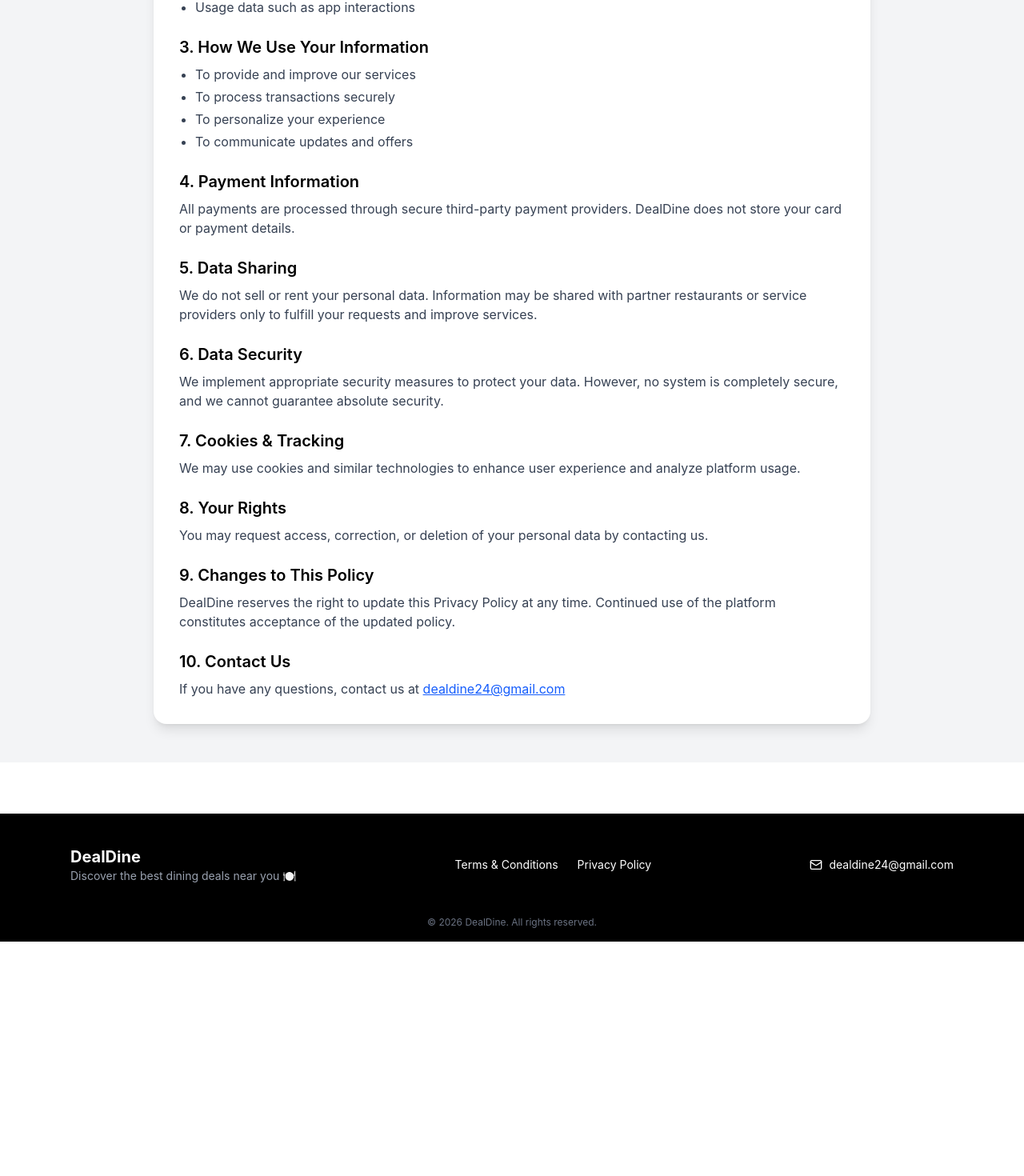
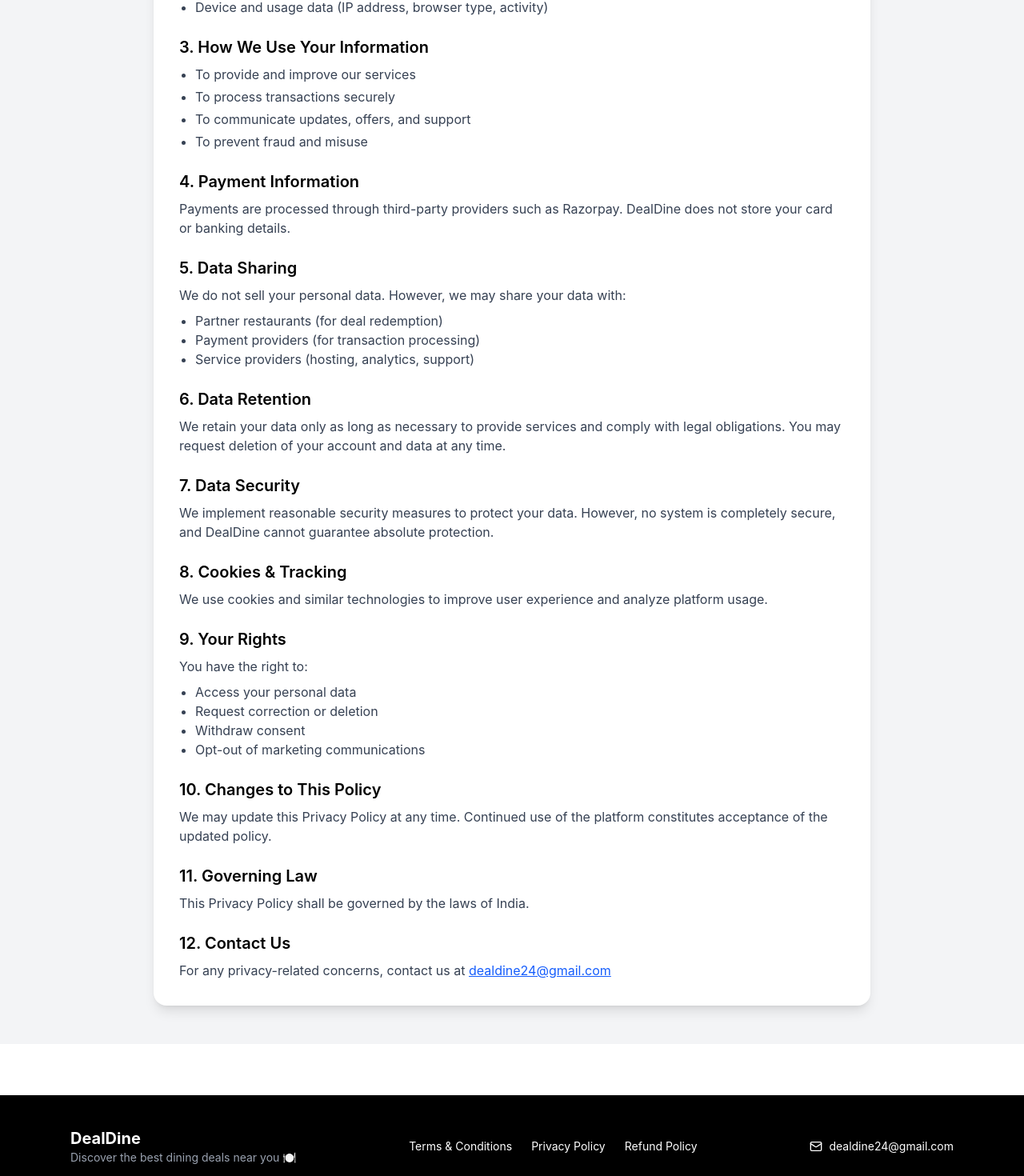
Before and after one commit to Lavyasurana/DealDine, a React (Vite) app in the folder frontend/: page /privacy in a window 1280 px wide. Shown: the part 499-1969 px from the top of the page at 80% size. Before the commit the page ends 1676 px from the top, so only its background shows below. Built offline with nearby package versions, Linux system fonts and the light colour scheme; no server answers.

Commit message:
refund policy and few changes

```diff
--- a/frontend/src/App.jsx
+++ b/frontend/src/App.jsx
@@ -19,6 +19,7 @@
 import { Privacy } from './pages/Privacy'
 import ForgotPassword from './pages/ForgotPassword'
 import ResetPassword from './pages/ResetPassword'
+import { RefundPolicy } from './pages/Refund'
 function App() {
 
 
@@ -55,6 +56,7 @@
           <Route path="/privacy" element={<Privacy/>}/>
           <Route path="/forgot-password" element={<ForgotPassword/>}/>
           <Route path='/reset-password/:token' element={<ResetPassword/>}/>
+          <Route path="/refund" element={<RefundPolicy/>}/>
           </Routes>
         </div>
         <Footer/>
--- a/frontend/src/components/Footer.jsx
+++ b/frontend/src/components/Footer.jsx
@@ -27,6 +27,12 @@
           >
             Privacy Policy
           </a>
+          <a
+            href="/refund"
+            className="hover:text-gray-300 transition"
+          >
+            Refund Policy
+          </a>
         </div>
 
         {/* 🔹 Contact */}
--- a/frontend/src/pages/Privacy.jsx
+++ b/frontend/src/pages/Privacy.jsx
@@ -13,13 +13,11 @@
 
         {/* 1 */}
         <section className="mb-6">
-            <h2 className="text-xl font-semibold mb-2">
-              1. Introduction
-            </h2>
+          <h2 className="text-xl font-semibold mb-2">1. Introduction</h2>
           <p className="text-gray-700">
-              DealDine values your privacy. This Privacy Policy explains how we
-              collect, use, and protect your personal information when you use our
-              platform.
+            DealDine values your privacy. By using our platform, you consent
+            to the collection and use of your information as described in this
+            Privacy Policy.
           </p>
         </section>
 
@@ -32,7 +30,7 @@
             <li>Name, email address, and phone number</li>
             <li>Account and login details</li>
             <li>Transaction and payment information</li>
-              <li>Usage data such as app interactions</li>
+            <li>Device and usage data (IP address, browser type, activity)</li>
           </ul>
         </section>
 
@@ -44,8 +42,8 @@
           <ul className="list-disc pl-5 text-gray-700 space-y-1">
             <li>To provide and improve our services</li>
             <li>To process transactions securely</li>
-              <li>To personalize your experience</li>
-              <li>To communicate updates and offers</li>
+            <li>To communicate updates, offers, and support</li>
+            <li>To prevent fraud and misuse</li>
           </ul>
         </section>
 
@@ -55,8 +53,8 @@
             4. Payment Information
           </h2>
           <p className="text-gray-700">
-              All payments are processed through secure third-party payment
-              providers. DealDine does not store your card or payment details.
+            Payments are processed through third-party providers such as
+            Razorpay. DealDine does not store your card or banking details.
           </p>
         </section>
 
@@ -66,65 +64,97 @@
             5. Data Sharing
           </h2>
           <p className="text-gray-700">
-              We do not sell or rent your personal data. Information may be shared
-              with partner restaurants or service providers only to fulfill your
-              requests and improve services.
+            We do not sell your personal data. However, we may share your data
+            with:
+            <ul className="list-disc pl-5 mt-2">
+              <li>Partner restaurants (for deal redemption)</li>
+              <li>Payment providers (for transaction processing)</li>
+              <li>Service providers (hosting, analytics, support)</li>
+            </ul>
           </p>
         </section>
 
         {/* 6 */}
         <section className="mb-6">
           <h2 className="text-xl font-semibold mb-2">
-              6. Data Security
+            6. Data Retention
           </h2>
           <p className="text-gray-700">
-              We implement appropriate security measures to protect your data.
-              However, no system is completely secure, and we cannot guarantee
-              absolute security.
+            We retain your data only as long as necessary to provide services
+            and comply with legal obligations. You may request deletion of your
+            account and data at any time.
           </p>
         </section>
 
         {/* 7 */}
         <section className="mb-6">
           <h2 className="text-xl font-semibold mb-2">
-              7. Cookies & Tracking
+            7. Data Security
           </h2>
           <p className="text-gray-700">
-              We may use cookies and similar technologies to enhance user
-              experience and analyze platform usage.
+            We implement reasonable security measures to protect your data.
+            However, no system is completely secure, and DealDine cannot
+            guarantee absolute protection.
           </p>
         </section>
 
         {/* 8 */}
         <section className="mb-6">
           <h2 className="text-xl font-semibold mb-2">
-              8. Your Rights
+            8. Cookies & Tracking
           </h2>
           <p className="text-gray-700">
-              You may request access, correction, or deletion of your personal
-              data by contacting us.
+            We use cookies and similar technologies to improve user experience
+            and analyze platform usage.
           </p>
         </section>
 
         {/* 9 */}
         <section className="mb-6">
           <h2 className="text-xl font-semibold mb-2">
-              9. Changes to This Policy
+            9. Your Rights
           </h2>
           <p className="text-gray-700">
-              DealDine reserves the right to update this Privacy Policy at any
-              time. Continued use of the platform constitutes acceptance of the
-              updated policy.
+            You have the right to:
+            <ul className="list-disc pl-5 mt-2">
+              <li>Access your personal data</li>
+              <li>Request correction or deletion</li>
+              <li>Withdraw consent</li>
+              <li>Opt-out of marketing communications</li>
+            </ul>
           </p>
         </section>
 
+
+
         {/* 10 */}
+        <section className="mb-6">
+          <h2 className="text-xl font-semibold mb-2">
+            10. Changes to This Policy
+          </h2>
+          <p className="text-gray-700">
+            We may update this Privacy Policy at any time. Continued use of the
+            platform constitutes acceptance of the updated policy.
+          </p>
+        </section>
+
+        {/* 11 */}
+        <section className="mb-6">
+          <h2 className="text-xl font-semibold mb-2">
+            11. Governing Law
+          </h2>
+          <p className="text-gray-700">
+            This Privacy Policy shall be governed by the laws of India.
+          </p>
+        </section>
+
+        {/* 12 */}
         <section>
           <h2 className="text-xl font-semibold mb-2">
-              10. Contact Us
+            12. Contact Us
           </h2>
           <p className="text-gray-700">
-              If you have any questions, contact us at{" "}
+            For any privacy-related concerns, contact us at{" "}
             <a
               href="mailto:dealdine24@gmail.com"
               className="text-blue-600 underline"
--- /dev/null
+++ b/frontend/src/pages/Refund.jsx
@@ -0,0 +1,145 @@
+export function RefundPolicy() {
+    return (
+      <div className="min-h-screen bg-gray-100 px-6 py-12">
+        <div className="max-w-4xl mx-auto bg-white p-8 rounded-2xl shadow-lg">
+
+          <h1 className="text-3xl font-bold mb-6">
+            Refund Policy
+          </h1>
+
+          <p className="text-gray-600 mb-6">
+            Last Updated: {new Date().toLocaleDateString("en-IN")}
+          </p>
+
+          {/* 1 */}
+          <section className="mb-6">
+            <h2 className="text-xl font-semibold mb-2">
+              1. Overview
+            </h2>
+            <p className="text-gray-700">
+              At DealDine, we strive to provide a seamless experience for users
+              purchasing dining deals. This Refund Policy outlines the conditions
+              under which refunds may be issued.
+            </p>
+          </section>
+
+          {/* 2 */}
+          <section className="mb-6">
+            <h2 className="text-xl font-semibold mb-2">
+              2. Eligible Refund Cases
+            </h2>
+            <p className="text-gray-700">
+              Refunds will only be provided under the following circumstances:
+            </p>
+            <ul className="list-disc pl-5 mt-2 text-gray-700 space-y-1">
+              <li>Payment was successfully deducted but no coupon was issued</li>
+              <li>Duplicate payment was made for the same transaction</li>
+              <li>
+                The partner restaurant refuses to honor a valid, unexpired coupon
+              </li>
+              <li>Technical errors caused incorrect billing or transaction failure</li>
+            </ul>
+          </section>
+
+          {/* 3 */}
+          <section className="mb-6">
+            <h2 className="text-xl font-semibold mb-2">
+              3. Non-Refundable Cases
+            </h2>
+            <p className="text-gray-700">
+              Refunds will NOT be provided in the following situations:
+            </p>
+            <ul className="list-disc pl-5 mt-2 text-gray-700 space-y-1">
+              <li>Coupon has already been redeemed</li>
+              <li>Coupon has expired</li>
+              <li>User changes their mind after purchase</li>
+              <li>Failure to use the coupon within its validity period</li>
+              <li>
+                Dissatisfaction with food, service, or experience at the restaurant
+              </li>
+            </ul>
+          </section>
+
+          {/* 4 */}
+          <section className="mb-6">
+            <h2 className="text-xl font-semibold mb-2">
+              4. Refund Process
+            </h2>
+            <p className="text-gray-700">
+              To request a refund, users must contact us within a reasonable time
+              from the transaction date by emailing{" "}
+              <span className="font-medium">dealdine24@gmail.com</span> with
+              transaction details.
+              <br /><br />
+              DealDine reserves the right to verify the request before processing
+              any refund.
+            </p>
+          </section>
+
+          {/* 5 */}
+          <section className="mb-6">
+            <h2 className="text-xl font-semibold mb-2">
+              5. Refund Timeline
+            </h2>
+            <p className="text-gray-700">
+              Approved refunds will be processed within 5–7 business days. The
+              actual credit time may vary depending on the payment provider or bank.
+            </p>
+          </section>
+
+          {/* 6 */}
+          <section className="mb-6">
+            <h2 className="text-xl font-semibold mb-2">
+              6. Chargebacks & Fraud
+            </h2>
+            <p className="text-gray-700">
+              Users are encouraged to contact DealDine before initiating a chargeback.
+              Fraudulent disputes, misuse of coupons, or abuse of refund policies
+              may result in account suspension or permanent ban.
+            </p>
+          </section>
+
+          {/* 7 */}
+          <section className="mb-6">
+            <h2 className="text-xl font-semibold mb-2">
+              7. Platform Responsibility
+            </h2>
+            <p className="text-gray-700">
+              DealDine acts as an intermediary platform connecting users and
+              partner restaurants. While we assist in resolving disputes, we are
+              not responsible for service-related issues at restaurants.
+            </p>
+          </section>
+
+          {/* 8 */}
+          <section className="mb-6">
+            <h2 className="text-xl font-semibold mb-2">
+              8. Policy Updates
+            </h2>
+            <p className="text-gray-700">
+              DealDine reserves the right to update this Refund Policy at any time.
+              Continued use of the platform constitutes acceptance of the updated
+              policy.
+            </p>
+          </section>
+
+          {/* 9 */}
+          <section>
+            <h2 className="text-xl font-semibold mb-2">
+              9. Contact Us
+            </h2>
+            <p className="text-gray-700">
+              For refund-related queries, contact us at{" "}
+              <a
+                href="mailto:dealdine24@gmail.com"
+                className="text-blue-600 underline"
+              >
+                dealdine24@gmail.com
+              </a>
+            </p>
+          </section>
+
+        </div>
+      </div>
+    );
+  }
--- a/frontend/src/pages/Terms.jsx
+++ b/frontend/src/pages/Terms.jsx
@@ -13,105 +13,166 @@
 
         {/* 1 */}
         <section className="mb-6">
-            <h2 className="text-xl font-semibold mb-2">
-              1. Introduction
-            </h2>
+          <h2 className="text-xl font-semibold mb-2">1. Introduction</h2>
           <p className="text-gray-700">
             Welcome to DealDine. By accessing or using our platform, you agree
-              to comply with and be bound by these Terms & Conditions.
+            to comply with and be bound by these Terms & Conditions. If you do
+            not agree, please do not use our services.
           </p>
         </section>
 
         {/* 2 */}
         <section className="mb-6">
-            <h2 className="text-xl font-semibold mb-2">
-              2. Use of Platform
-            </h2>
+          <h2 className="text-xl font-semibold mb-2">2. Platform Role</h2>
           <p className="text-gray-700">
-              DealDine provides users with access to exclusive dining deals and
-              coupons. Users agree to use the platform only for lawful purposes
-              and not to misuse or exploit the services.
+            DealDine acts solely as an intermediary platform that connects users
+            with partner restaurants offering promotional deals and coupons.
+            DealDine does not own, operate, or control any restaurant and is not
+            responsible for the quality, safety, or availability of services
+            provided by them.
           </p>
         </section>
 
         {/* 3 */}
         <section className="mb-6">
-            <h2 className="text-xl font-semibold mb-2">
-              3. Account Responsibility
-            </h2>
+          <h2 className="text-xl font-semibold mb-2">3. Use of Platform</h2>
           <p className="text-gray-700">
-              You are responsible for maintaining the confidentiality of your
-              account and login credentials. Any activity under your account is
-              your responsibility.
+            Users agree to use DealDine only for lawful purposes. Any misuse,
+            fraudulent activity, or attempt to exploit the platform may result
+            in suspension or termination of access.
           </p>
         </section>
 
         {/* 4 */}
         <section className="mb-6">
-            <h2 className="text-xl font-semibold mb-2">
-              4. Payments & Transactions
-            </h2>
+          <h2 className="text-xl font-semibold mb-2">4. Account Responsibility</h2>
           <p className="text-gray-700">
-              All payments made through DealDine are processed via secure
-              third-party payment gateways. DealDine is not responsible for any
-              payment failures, delays, or issues caused by these providers.
+            You are responsible for maintaining the confidentiality of your
+            account credentials. Any activity conducted through your account
+            shall be your responsibility.
           </p>
         </section>
 
         {/* 5 */}
         <section className="mb-6">
-            <h2 className="text-xl font-semibold mb-2">
-              5. Refund Policy
-            </h2>
+          <h2 className="text-xl font-semibold mb-2">5. Payments & Transactions</h2>
           <p className="text-gray-700">
-              All purchases are final. Refunds are not provided once a coupon has
-              been successfully issued, except in cases of technical errors or
-              duplicate charges.
+            All payments on DealDine are processed through third-party payment
+            gateways. DealDine is not responsible for payment failures, delays,
+            or security issues arising from these providers.
+            <br /><br />
+            In case of pricing errors, duplicate payments, or failed
+            transactions, DealDine reserves the right to investigate and take
+            appropriate action.
           </p>
         </section>
 
         {/* 6 */}
         <section className="mb-6">
-            <h2 className="text-xl font-semibold mb-2">
-              6. Coupon Usage
-            </h2>
+          <h2 className="text-xl font-semibold mb-2">6. Coupon Usage</h2>
           <p className="text-gray-700">
-              Coupons are subject to availability, validity period, and
-              restaurant-specific terms. Misuse of coupons may result in account
-              suspension.
+            Coupons purchased on DealDine are subject to availability, validity
+            period, and specific terms set by partner restaurants. Users must
+            verify deal availability before visiting.
+            <br /><br />
+            Coupons cannot be resold, transferred, or reused once redeemed.
           </p>
         </section>
 
         {/* 7 */}
         <section className="mb-6">
-            <h2 className="text-xl font-semibold mb-2">
-              7. Limitation of Liability
-            </h2>
+          <h2 className="text-xl font-semibold mb-2">7. Refund Policy</h2>
           <p className="text-gray-700">
-              DealDine is not liable for any issues related to food quality,
-              service, or experience at partner restaurants. Any disputes must be
-              resolved directly with the restaurant.
+            Refunds will only be provided under the following conditions:
+            <ul className="list-disc ml-6 mt-2">
+              <li>Payment was deducted but coupon was not issued</li>
+              <li>Duplicate transaction occurred</li>
+              <li>Restaurant refuses to honor a valid coupon</li>
+            </ul>
+            <br />
+            No refunds will be issued once a coupon has been successfully
+            redeemed or after its expiry.
           </p>
         </section>
 
         {/* 8 */}
         <section className="mb-6">
           <h2 className="text-xl font-semibold mb-2">
-              8. Changes to Terms
+            8. Restaurant Responsibility
           </h2>
           <p className="text-gray-700">
-              DealDine reserves the right to update or modify these terms at any
-              time without prior notice.
+            DealDine is not responsible for any service-related issues,
+            including food quality, delays, or refusal of service by partner
+            restaurants. Any disputes must be resolved directly with the
+            restaurant.
           </p>
         </section>
 
         {/* 9 */}
+        <section className="mb-6">
+          <h2 className="text-xl font-semibold mb-2">
+            9. Fraud & Misuse
+          </h2>
+          <p className="text-gray-700">
+            DealDine reserves the right to suspend or terminate accounts
+            involved in fraudulent activities, abuse of coupons, or excessive
+            chargebacks.
+          </p>
+        </section>
+
+        {/* 10 */}
+        <section className="mb-6">
+          <h2 className="text-xl font-semibold mb-2">
+            10. Limitation of Liability
+          </h2>
+          <p className="text-gray-700">
+            DealDine shall not be liable for any indirect, incidental, or
+            consequential damages arising from the use of the platform or
+            services provided by partner restaurants.
+          </p>
+        </section>
+
+        {/* 11 */}
+        <section className="mb-6">
+          <h2 className="text-xl font-semibold mb-2">
+            11. Termination
+          </h2>
+          <p className="text-gray-700">
+            DealDine reserves the right to suspend or terminate access to the
+            platform at its sole discretion, without prior notice, for violation
+            of these terms.
+          </p>
+        </section>
+
+        {/* 12 */}
+        <section className="mb-6">
+          <h2 className="text-xl font-semibold mb-2">
+            12. Changes to Terms
+          </h2>
+          <p className="text-gray-700">
+            DealDine may update these Terms & Conditions at any time. Continued
+            use of the platform constitutes acceptance of the updated terms.
+          </p>
+        </section>
+
+        {/* 13 */}
+        <section className="mb-6">
+          <h2 className="text-xl font-semibold mb-2">
+            13. Governing Law
+          </h2>
+          <p className="text-gray-700">
+            These Terms shall be governed by and interpreted in accordance with
+            the laws of India.
+          </p>
+        </section>
+
+        {/* 14 */}
         <section>
           <h2 className="text-xl font-semibold mb-2">
-              9. Contact Us
+            14. Contact Us
           </h2>
           <p className="text-gray-700">
-              If you have any questions, please contact us at{" "}
+            For any questions or concerns, contact us at{" "}
             <a
               href="mailto:dealdine24@gmail.com"
               className="text-blue-600 underline"
```
Also changed, not shown: frontend/src/pages/Home.jsx (+31 -13 lines), 2 other files (tests, documents, lock files or other folders). Lines whose indentation alone changed are shown as unchanged.
